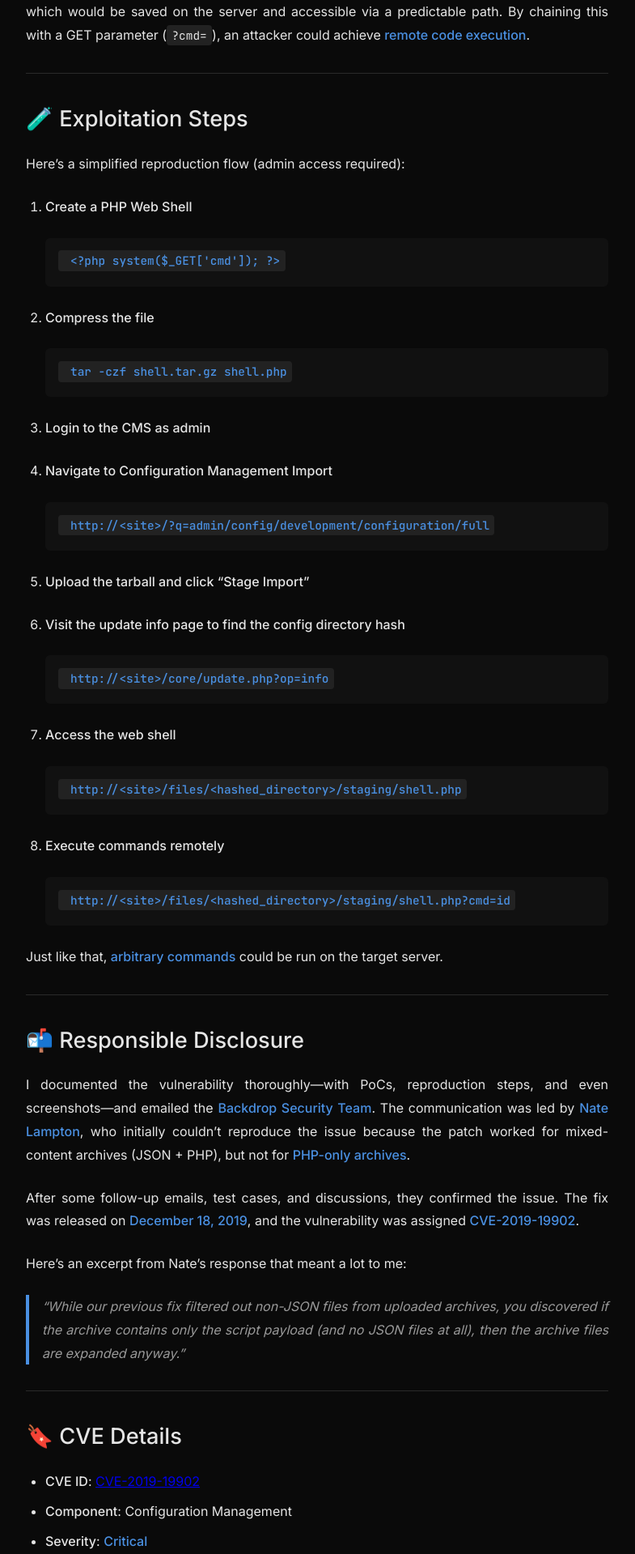
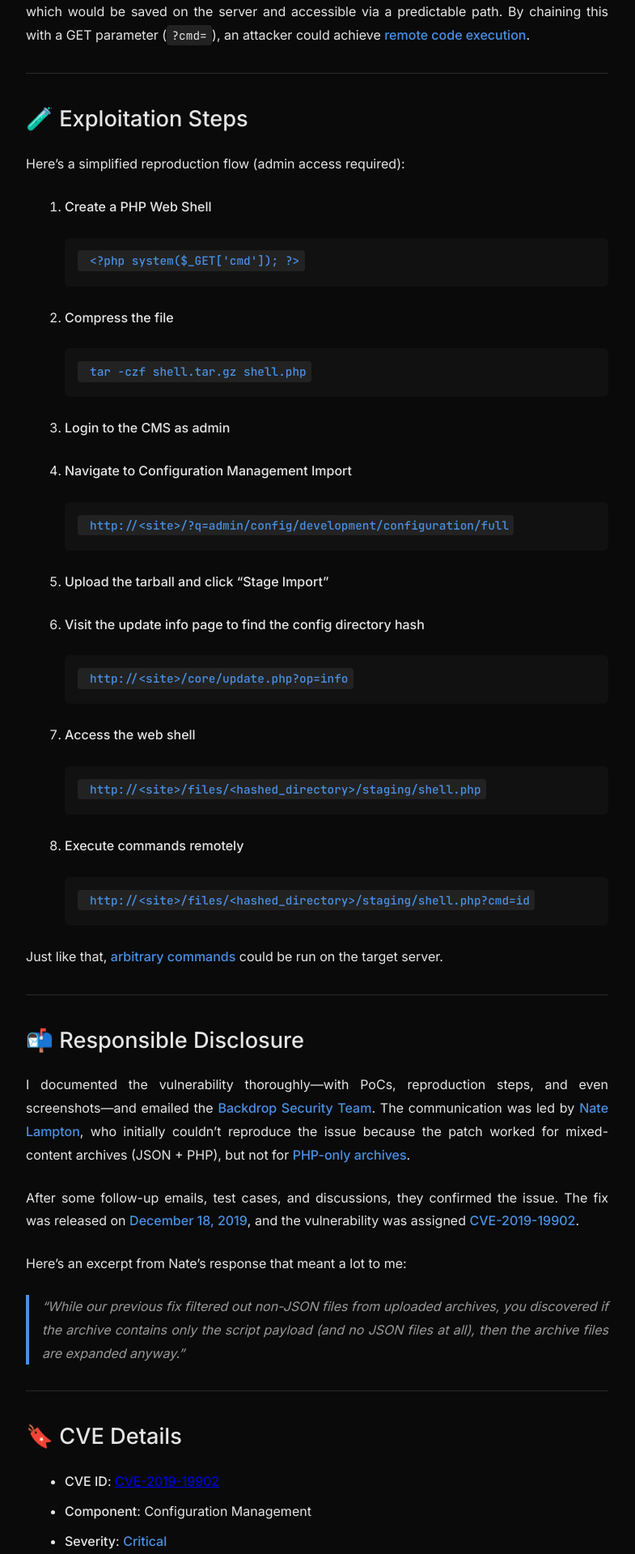
Before and after one commit to aswinmguptha/aswinmguptha.github.io, a Jekyll site: the page built from _posts/2025-07-26-my-first-cve.md, in a window 1280 px wide. Shown: the part 1348-3267 px from the top of the page at 81% size, without its empty margins (248-1033 px from the left). Built offline with Jekyll 4.4.1, drawn with Linux system fonts in a browser that asks for light colours.

Commit message:
style(ui): changes bullet points left aligned in mobile view

```diff
--- a/assets/css/styles.css
+++ b/assets/css/styles.css
@@ -73,6 +73,13 @@
 
 .content.center {
     text-align: center;
+}
+
+.content ul,
+.content ol {
+  text-align: left;
+  margin-left: 1.5rem;
+  padding-left: 1rem;
 }
 
 /* Headers */
```
